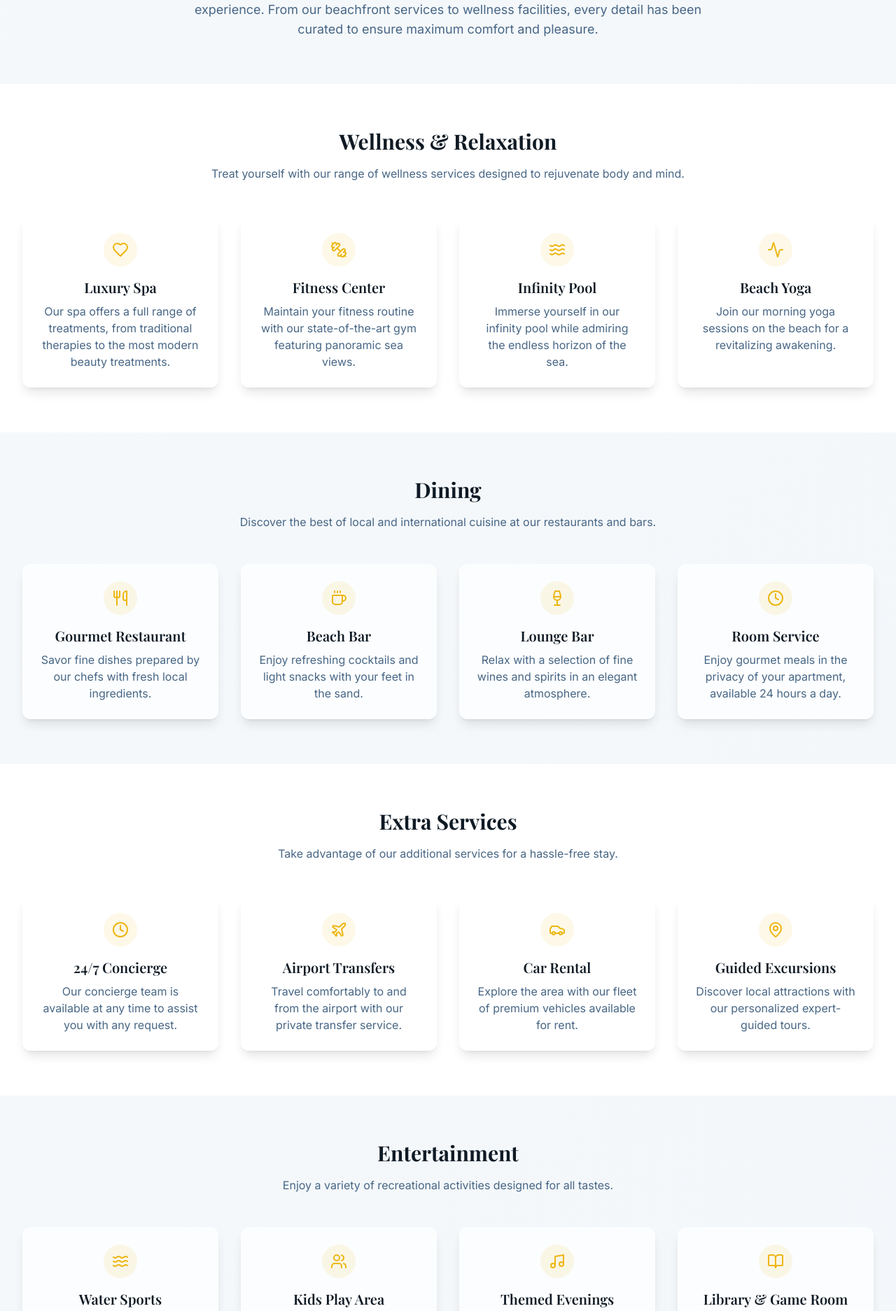
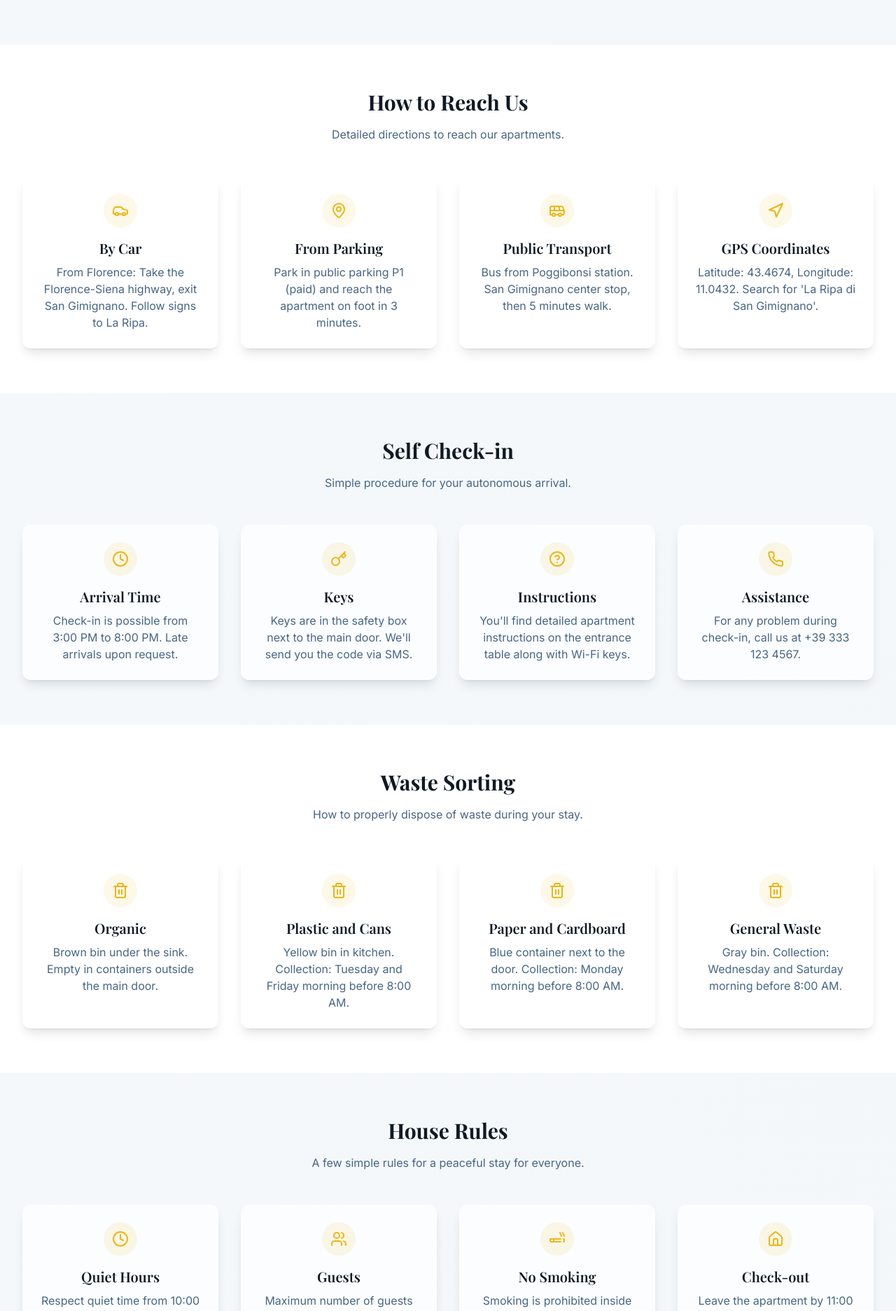
Before and after one commit to Duccione-maker/laripa, a React (Vite) app: page /amenities in a window 1280 px wide. Shown: the part 460-2334 px from the top of the page at 70% size. Built offline with nearby package versions, Linux system fonts and the light colour scheme.

Commit message:
Aggiungere sezioni alla pagina "Cose da Sapere"

```diff
--- a/src/locales/en.ts
+++ b/src/locales/en.ts
@@ -294,93 +294,93 @@ export const en = {
   amenitiesPage: {
     title: "Things to Know",
     subtitle: "Everything you need to know for a perfect stay.",
-    description: "At MareSereno, we are dedicated to providing a comprehensive and luxurious stay experience. From our beachfront services to wellness facilities, every detail has been curated to ensure maximum comfort and pleasure.",
+    description: "Essential information to make your stay as pleasant as possible.",
     categories: {
-      wellness: {
-        title: "Wellness & Relaxation",
-        description: "Treat yourself with our range of wellness services designed to rejuvenate body and mind.",
+      arrival: {
+        title: "How to Reach Us",
+        description: "Detailed directions to reach our apartments.",
         items: [
           {
-            title: "Luxury Spa",
-            description: "Our spa offers a full range of treatments, from traditional therapies to the most modern beauty treatments."
+            title: "By Car",
+            description: "From Florence: Take the Florence-Siena highway, exit San Gimignano. Follow signs to La Ripa."
           },
           {
-            title: "Fitness Center",
-            description: "Maintain your fitness routine with our state-of-the-art gym featuring panoramic sea views."
+            title: "From Parking",
+            description: "Park in public parking P1 (paid) and reach the apartment on foot in 3 minutes."
           },
           {
-            title: "Infinity Pool",
-            description: "Immerse yourself in our infinity pool while admiring the endless horizon of the sea."
+            title: "Public Transport",
+            description: "Bus from Poggibonsi station. San Gimignano center stop, then 5 minutes walk."
           },
           {
-            title: "Beach Yoga",
-            description: "Join our morning yoga sessions on the beach for a revitalizing awakening."
+            title: "GPS Coordinates",
+            description: "Latitude: 43.4674, Longitude: 11.0432. Search for 'La Ripa di San Gimignano'."
           }
         ]
       },
-      dining: {
-        title: "Dining",
-        description: "Discover the best of local and international cuisine at our restaurants and bars.",
+      checkin: {
+        title: "Self Check-in",
+        description: "Simple procedure for your autonomous arrival.",
         items: [
           {
-            title: "Gourmet Restaurant",
-            description: "Savor fine dishes prepared by our chefs with fresh local ingredients."
+            title: "Arrival Time",
+            description: "Check-in is possible from 3:00 PM to 8:00 PM. Late arrivals upon request."
           },
           {
-            title: "Beach Bar",
-            description: "Enjoy refreshing cocktails and light snacks with your feet in the sand."
+            title: "Keys",
+            description: "Keys are in the safety box next to the main door. We'll send you the code via SMS."
           },
           {
-            title: "Lounge Bar",
-            description: "Relax with a selection of fine wines and spirits in an elegant atmosphere."
+            title: "Instructions",
+            description: "You'll find detailed apartment instructions on the entrance table along with Wi-Fi keys."
           },
           {
-            title: "Room Service",
-            description: "Enjoy gourmet meals in the privacy of your apartment, available 24 hours a day."
+            title: "Assistance",
+            description: "For any problem during check-in, call us at +39 333 123 4567."
           }
         ]
       },
-      services: {
-        title: "Extra Services",
-        description: "Take advantage of our additional services for a hassle-free stay.",
+      waste: {
+        title: "Waste Sorting",
+        description: "How to properly dispose of waste during your stay.",
         items: [
           {
-            title: "24/7 Concierge",
-            description: "Our concierge team is available at any time to assist you with any request."
+            title: "Organic",
+            description: "Brown bin under the sink. Empty in containers outside the main door."
           },
           {
-            title: "Airport Transfers",
-            description: "Travel comfortably to and from the airport with our private transfer service."
+            title: "Plastic and Cans",
+            description: "Yellow bin in kitchen. Collection: Tuesday and Friday morning before 8:00 AM."
           },
           {
-            title: "Car Rental",
-            description: "Explore the area with our fleet of premium vehicles available for rent."
+            title: "Paper and Cardboard",
+            description: "Blue container next to the door. Collection: Monday morning before 8:00 AM."
           },
           {
-            title: "Guided Excursions",
-            description: "Discover local attractions with our personalized expert-guided tours."
+            title: "General Waste",
+            description: "Gray bin. Collection: Wednesday and Saturday morning before 8:00 AM."
           }
         ]
       },
-      entertainment: {
-        title: "Entertainment",
-        description: "Enjoy a variety of recreational activities designed for all tastes.",
+      rules: {
+        title: "House Rules",
+        description: "A few simple rules for a peaceful stay for everyone.",
         items: [
           {
-            title: "Water Sports",
-            description: "Try a wide range of water sports, from paddleboarding to jet skiing."
+            title: "Quiet Hours",
+            description: "Respect quiet time from 10:00 PM to 8:00 AM out of respect for neighbors."
           },
           {
-            title: "Kids Play Area",
-            description: "Little ones can have fun in our safe and supervised play area."
+            title: "Guests",
+            description: "Maximum number of guests as per booking. Additional guests must be communicated."
           },
           {
-            title: "Themed Evenings",
-            description: "Join our weekly themed evenings with live music and entertainment."
+            title: "No Smoking",
+            description: "Smoking is prohibited inside apartments. Smoking area available in garden."
           },
           {
-            title: "Library & Game Room",
-            description: "Relax with a good book or enjoy board games in our common room."
+            title: "Check-out",
+            description: "Leave the apartment by 11:00 AM. Deposit keys in the safety box."
           }
         ]
       }
--- a/src/locales/it.ts
+++ b/src/locales/it.ts
@@ -278,91 +278,91 @@ export const it = {
     subtitle: "Tutto ciò che devi sapere per rendere il tuo soggiorno perfetto.",
     description: "A MareSereno, ci dedichiamo a fornire un'esperienza di soggiorno completa e lussuosa. Dai nostri servizi sulla spiaggia alle strutture di benessere, ogni dettaglio è stato curato per garantire il massimo comfort e piacere.",
     categories: {
-      wellness: {
-        title: "Benessere e Relax",
-        description: "Trattati con la nostra gamma di servizi benessere progettati per ringiovanire corpo e mente.",
+      arrival: {
+        title: "Come Raggiungerci",
+        description: "Indicazioni dettagliate per arrivare ai nostri appartamenti.",
         items: [
           {
-            title: "Spa di Lusso",
-            description: "La nostra spa offre una gamma completa di trattamenti, dalle terapie tradizionali ai trattamenti di bellezza più moderni."
+            title: "In Auto",
+            description: "Da Firenze: Prendi la superstrada Firenze-Siena, uscita San Gimignano. Seguire le indicazioni per La Ripa."
           },
           {
-            title: "Centro Fitness",
-            description: "Mantieni la tua routine di fitness con la nostra palestra all'avanguardia con vista panoramica sul mare."
+            title: "Dal Parcheggio",
+            description: "Parcheggia nel parcheggio pubblico P1 (a pagamento) e raggiungi l'appartamento a piedi in 3 minuti."
           },
           {
-            title: "Piscina Infinity",
-            description: "Immergiti nella nostra piscina a sfioro mentre ammiri l'orizzonte infinito del mare."
+            title: "Trasporti Pubblici",
+            description: "Autobus dalla stazione di Poggibonsi. Fermata San Gimignano centro, poi 5 minuti a piedi."
           },
           {
-            title: "Yoga sulla Spiaggia",
-            description: "Partecipa alle nostre sessioni di yoga mattutine sulla spiaggia per un risveglio rivitalizzante."
+            title: "GPS Coordinate",
+            description: "Latitudine: 43.4674, Longitudine: 11.0432. Cerca 'La Ripa di San Gimignano'."
           }
         ]
       },
-      dining: {
-        title: "Ristorazione",
-        description: "Scopri il meglio della cucina locale e internazionale nei nostri ristoranti e bar.",
+      checkin: {
+        title: "Self Check-in",
+        description: "Procedura semplice per il tuo arrivo autonomo.",
         items: [
           {
-            title: "Ristorante Gourmet",
-            description: "Assapora piatti raffinati preparati dai nostri chef con ingredienti locali freschi."
+            title: "Orario di Arrivo",
+            description: "Il check-in è possibile dalle 15:00 alle 20:00. Arrivi tardivi su richiesta."
           },
           {
-            title: "Bar sulla Spiaggia",
-            description: "Goditi cocktail rinfrescanti e snack leggeri con i piedi nella sabbia."
+            title: "Chiavi",
+            description: "Le chiavi si trovano nella cassetta di sicurezza accanto alla porta principale. Ti invieremo il codice via SMS."
           },
           {
-            title: "Lounge Bar",
-            description: "Rilassati con una selezione di vini pregiati e liquori in un'atmosfera elegante."
+            title: "Istruzioni",
+            description: "Troverai le istruzioni dettagliate dell'appartamento sul tavolo d'ingresso insieme alle chiavi Wi-Fi."
           },
           {
-            title: "Servizio in Camera",
-            description: "Goditi pasti gourmet nella privacy del tuo appartamento, disponibile 24 ore su 24."
+            title: "Assistenza",
+            description: "Per qualsiasi problema durante il check-in, chiamaci al +39 333 123 4567."
           }
         ]
       },
-      services: {
-        title: "Servizi Extra",
-        description: "Approfitta dei nostri servizi aggiuntivi per un soggiorno senza problemi.",
+      waste: {
+        title: "Raccolta Differenziata",
+        description: "Come smaltire correttamente i rifiuti durante il soggiorno.",
         items: [
           {
-            title: "Concierge 24/7",
-            description: "Il nostro team di concierge è disponibile in qualsiasi momento per assisterti con qualsiasi richiesta."
+            title: "Organico",
+            description: "Bidone marrone sotto il lavello. Svuotare nei contenitori fuori dalla porta principale."
           },
           {
-            title: "Trasferimenti Aeroportuali",
-            description: "Viaggia comodamente da e per l'aeroporto con il nostro servizio di trasferimento privato."
+            title: "Plastica e Lattine",
+            description: "Bidone giallo in cucina. Conferimento: martedì e venerdì mattina prima delle 8:00."
           },
           {
-            title: "Noleggio Auto",
-            description: "Esplora la zona con la nostra flotta di veicoli premium disponibili per il noleggio."
+            title: "Carta e Cartone",
+            description: "Contenitore blu accanto alla porta. Conferimento: lunedì mattina prima delle 8:00."
           },
           {
-            title: "Escursioni Guidate",
-            description: "Scopri le attrazioni locali con le nostre escursioni personalizzate guidate da esperti."
+            title: "Indifferenziato",
+            description: "Bidone grigio. Conferimento: mercoledì e sabato mattina prima delle 8:00."
           }
         ]
       },
-      entertainment: {
-        title: "Intrattenimento",
-        description: "Goditi una varietà di attività ricreative pensate per tutti i gusti.",
+      rules: {
+        title: "Regole della Casa",
+        description: "Poche semplici regole per un soggiorno sereno per tutti.",
         items: [
           {
-            title: "Sport Acquatici",
-            description: "Prova una vasta gamma di sport acquatici, dal paddleboarding al jet skiing."
+            title: "Silenzio Notturno",
+            description: "Rispettare il silenzio dalle 22:00 alle 8:00 per il rispetto dei vicini."
           },
           {
-            title: "Area Giochi per Bambini",
-            description: "I più piccoli possono divertirsi nella nostra area giochi sicura e supervisionata."
+            title: "Ospiti",
+            description: "Massimo numero di ospiti come da prenotazione. Ospiti aggiuntivi devono essere comunicati."
           },
           {
-            title: "Serate a Tema",
-            description: "Partecipa alle nostre serate a tema settimanali con musica dal vivo e intrattenimento."
+            title: "Divieto di Fumo",
+            description: "È vietato fumare all'interno degli appartamenti. Area fumatori disponibile in giardino."
           },
           {
-            title: "Biblioteca & Sala Giochi",
-            description: "Rilassati con un buon libro o goditi i giochi da tavolo nella nostra sala comune."
+            title: "Check-out",
+            description: "Lasciare l'appartamento entro le 11:00. Depositare le chiavi nella cassetta di sicurezza."
           }
         ]
       }
--- a/src/pages/Amenities.tsx
+++ b/src/pages/Amenities.tsx
@@ -3,7 +3,7 @@ import { useEffect } from "react";
 import Navbar from "@/components/Navbar";
 import Footer from "@/components/Footer";
 import { useLanguage } from "@/contexts/LanguageContext";
-import { Heart, Dumbbell, Waves, Activity, Utensils, Wine, Coffee, Clock, Car, Plane, Car as CarIcon, MapPin, Users, Music, BookOpen } from "lucide-react";
+import { MapPin, Key, Trash2, Home, Car, Bus, Navigation, Clock, HelpCircle, Phone, Cigarette, Users } from "lucide-react";
 
 export default function Amenities() {
   const { t } = useLanguage();
@@ -13,16 +13,16 @@ export default function Amenities() {
     window.scrollTo(0, 0);
   }, []);
 
-  // Helper function to get the appropriate icon for each amenity
+  // Helper function to get the appropriate icon for each section
   const getIcon = (categoryName: string, index: number) => {
     const icons = {
-      wellness: [<Heart key={0} />, <Dumbbell key={1} />, <Waves key={2} />, <Activity key={3} />],
-      dining: [<Utensils key={0} />, <Coffee key={1} />, <Wine key={2} />, <Clock key={3} />],
-      services: [<Clock key={0} />, <Plane key={1} />, <CarIcon key={2} />, <MapPin key={3} />],
-      entertainment: [<Waves key={0} />, <Users key={1} />, <Music key={2} />, <BookOpen key={3} />]
+      arrival: [<Car key={0} />, <MapPin key={1} />, <Bus key={2} />, <Navigation key={3} />],
+      checkin: [<Clock key={0} />, <Key key={1} />, <HelpCircle key={2} />, <Phone key={3} />],
+      waste: [<Trash2 key={0} />, <Trash2 key={1} />, <Trash2 key={2} />, <Trash2 key={3} />],
+      rules: [<Clock key={0} />, <Users key={1} />, <Cigarette key={2} />, <Home key={3} />]
     };
 
-    return icons[categoryName as keyof typeof icons]?.[index] || <Coffee />;
+    return icons[categoryName as keyof typeof icons]?.[index] || <HelpCircle />;
   };
 
   return (
```
